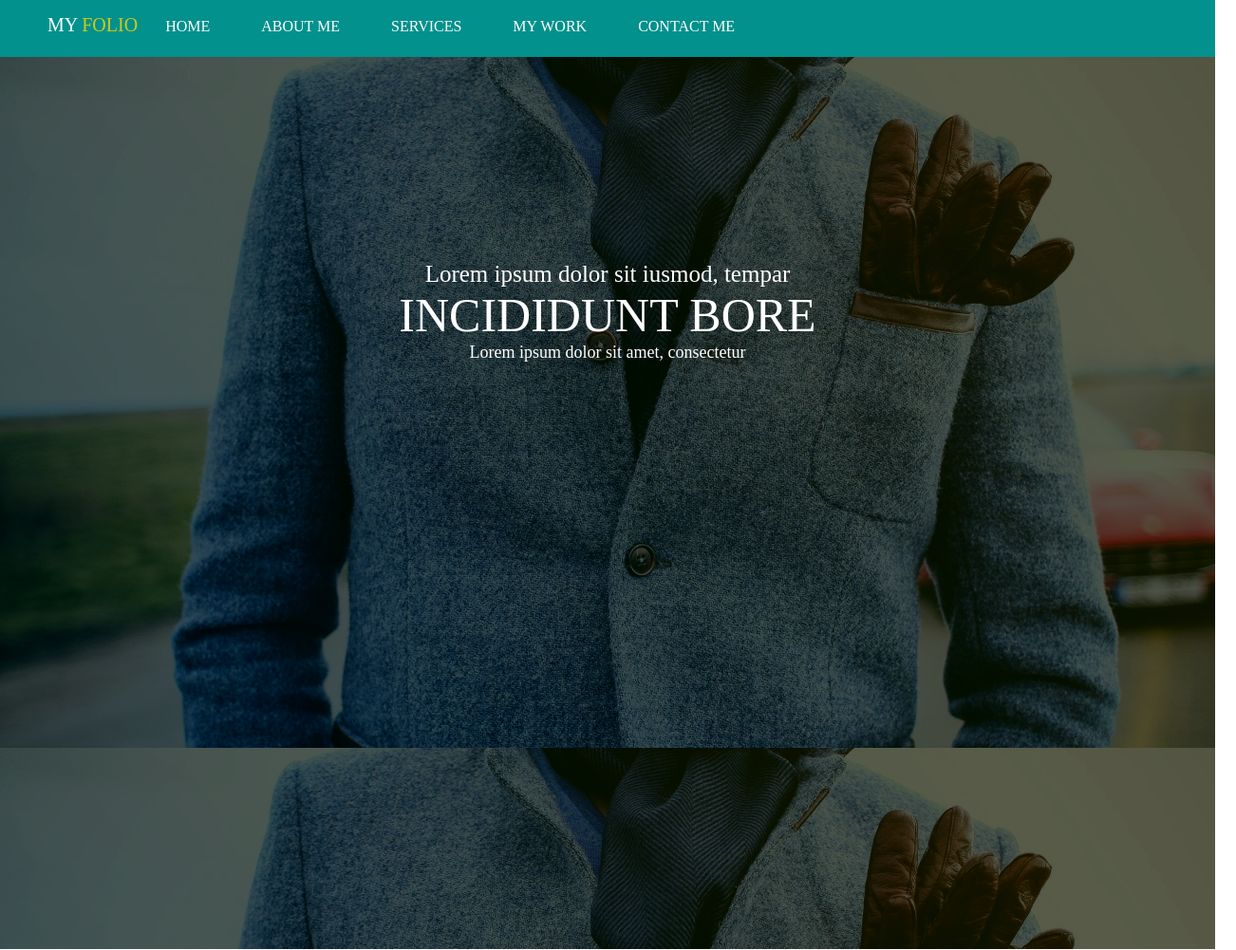
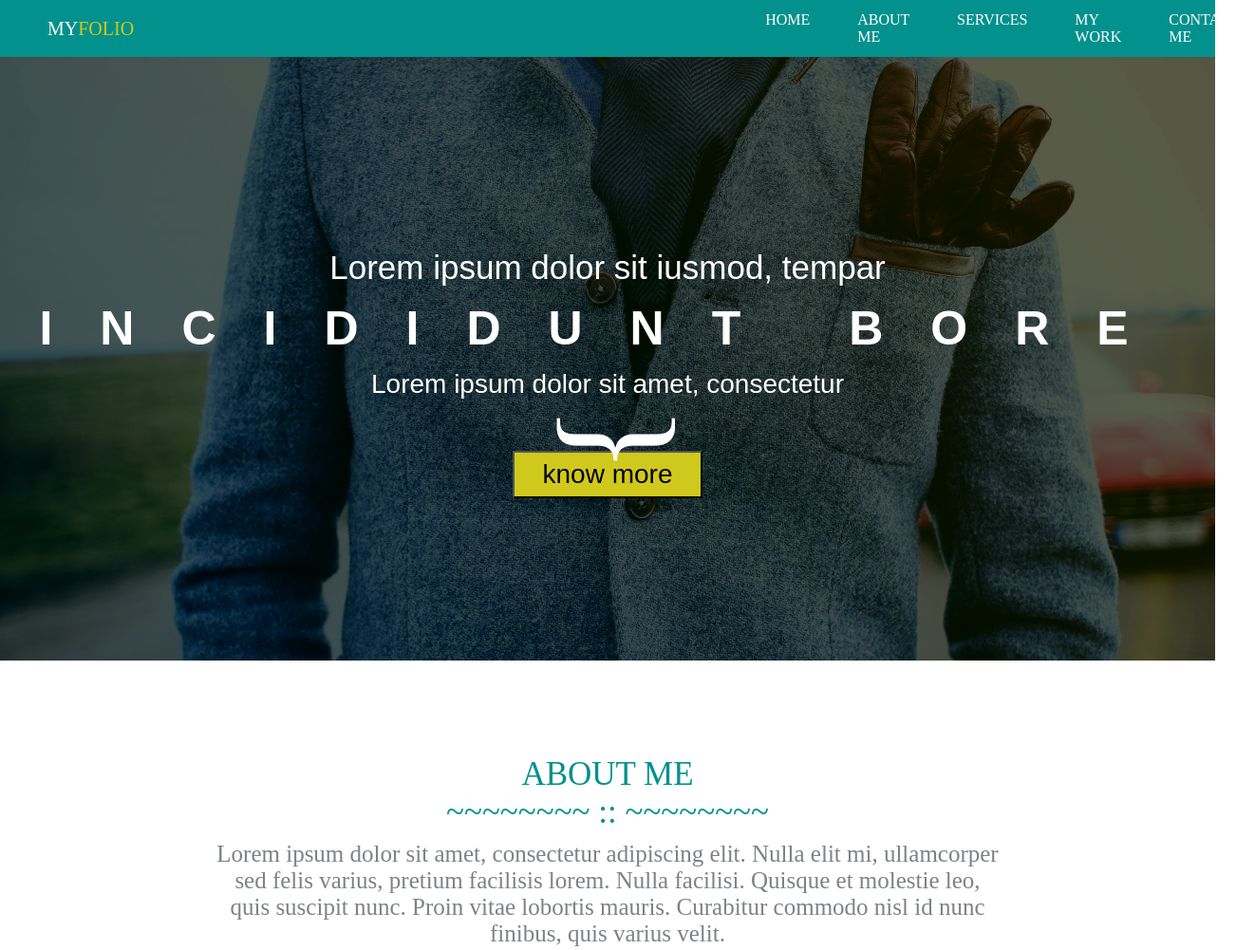
Before and after one commit to Artem009/My-Projects, a plain HTML site: page Myfolio/index.html in a window 1280 px wide. Shown: the top 1001 px of the page at 95% size, 1302 px wide, since content can reach past the window. Drawn offline with Linux system fonts and the light colour scheme.

Commit message:
first commit

```diff
--- a/Myfolio/index.html
+++ b/Myfolio/index.html
@@ -4,22 +4,31 @@
 	<meta charset="utf-8">
 	<title>Myfolio</title>
 	<link rel="stylesheet" type="text/css" href="style.css">
+	<style type="text/css">
+		@font-face{
+		font-family: 'Open Sans', sans-serif;
+}
+	</style>
 </head>
 <body>
 	<div class="header">
 		<div class="my">MY</div>
 		<div class="folio">FOLIO</div>
+			<div class="header-left">
 				<div class="hover">HOME</div>
 				<div class="hover">ABOUT ME</div>
 				<div class="hover">SERVICES</div>
 				<div class="hover">MY WORK</div>
 				<div class="hover">CONTACT ME</div>
+			</div>
 	</div>
-			<div class="lorem-first">Lorem ipsum dolor sit iusmod, tempar
-				<div style="font-size: 50px">INCIDIDUNT  BORE
-					<div style="font-size: 18px">Lorem ipsum dolor sit amet, consectetur
-							</div></div></div>
-
+		<div class="lorem-first">
+		<div style="font-size: 35px; font-family: sans-serif; line-height: 1.5em;">Lorem ipsum dolor sit iusmod, tempar</div>
+		<div style="font-size: 50px; font-family: sans-serif; letter-spacing: 1em; line-height: 1.5em;"><b>INCIDIDUNT  BORE</b></div>
+		<div style="font-size: 28px; font-family: sans-serif; line-height: 1.5em;">Lorem ipsum dolor sit amet, consectetur</div>
+		<div class="transform"> { </div>
+		<input class="button-first" type="button" value="know more"></input>
+		</div>
 	<div class="about">
 			<div class="about-content">ABOUT ME
 			<div>~~~~~~~~ :: ~~~~~~~~</div></div>
--- a/Myfolio/style.css
+++ b/Myfolio/style.css
@@ -3,15 +3,16 @@
 	margin: 0;
 }
 .header{
-	display: block;
+	display: flex;
+	position: fixed;
 	background-color: #02918c;
 	width: 100%;
 	height: 60px;
+	align-items: center;
 }
 .my,.folio{
 	font-size: 20px;
 	display: inline-block;
-	margin-top: 15px;
 }
 .my{
 	color: #FFFFFF;
@@ -26,20 +27,41 @@
 	margin-right: 25px;
 	margin-left: 25px;
 }
+.hover:hover{
+	background-color: green;
+}
+.header-left{
+	display: flex;
+	flex-wrap: nowrap;
+	margin-left: 50%;
+}
 .header-main{
 	width: 100%;
 	height: 730px;
 	display: inline-block;
 }
-		.lorem-first{
-			font-size: 25px;
-			color: #fff;
-			text-align: center;
-			background-image: url(Image.png);
-			background-size: 100%;
-			height: 725px;
-			padding-top: 215px;
+.lorem-first{
+	color: #fff;
+	text-align: center;
+	background-image: url(Image.png);
+	background-size: 100%;
+	min-height: 55vh;
+	padding-top: 20%;
+	line-height: 1.5em;
 		}
+.transform{
+	color: #fff;
+	font-size: 150px;
+	transform: rotate(270deg);
+	margin-top: 25px;
+}
+.button-first{
+	width: 200px;
+	height: 50px;
+	background-color: #cfc91d;
+	font-size: 28px;
+	color: #000;
+}
 .about{
 	display: inline-block;
 	background-color: #FFFFFF;
@@ -161,6 +183,15 @@ img{
 	background-color: rgba(2, 145, 140, 0.85);
 }
 .info{
+	position: absolute;
+	bottom: 20px;
+	top: 20px;
+	left: 28px;
+	right: 28px;
+	background-color: rgba(2, 145, 140, 0.85);
+	display: none;
+}
+.info:hover{
 position: absolute;
 bottom: 20px;
 top: 20px;
@@ -168,3 +199,17 @@ left: 28px;
 right: 28px;
 background-color: rgba(2, 145, 140, 0.85);
 }
+
+
+
+
+
+.form{
+  margin: 10px auto;
+  border: 1px solid #ccc;
+  padding: 10px;
+  font-family: 'Open Sans', sans-serif;
+  font-size: 16px;
+  font-weight: 400;
+
+}
```
Also changed, not shown: 3/index.html (+3 -4 lines), 3/style.css (+20 -6 lines).
